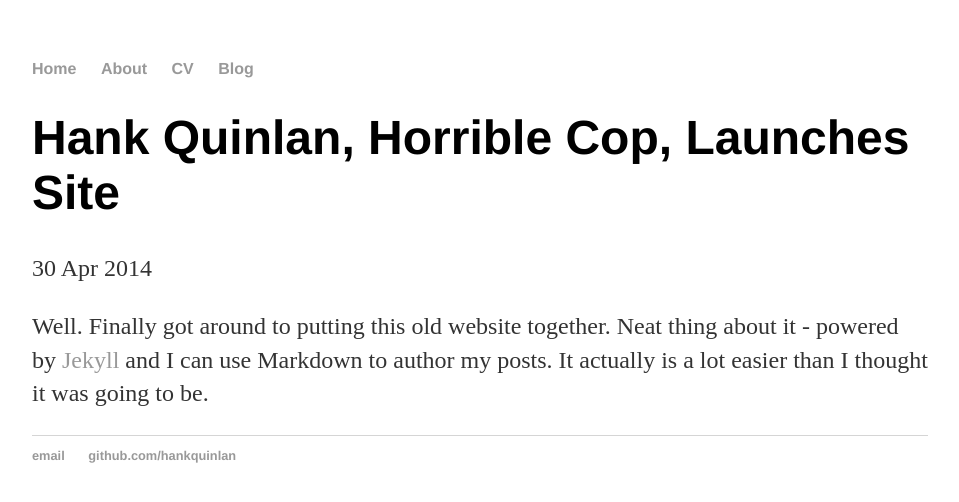
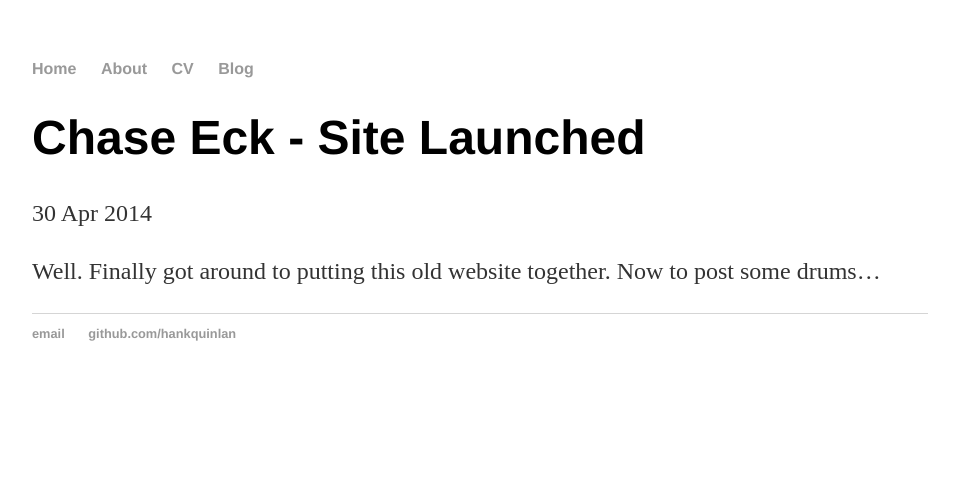
Before and after one commit to chase4eck/chase4eck.github.io, a Jekyll site: the page built from _posts/2014-04-30-hank-quinlan-site-launched.md, in a window 1280 px wide. Shown: the top 502 px of the page, without its empty margins (160-1119 px from the left). Built offline with Jekyll 4.4.1, drawn with Linux system fonts in a browser that asks for light colours.

Commit message:
Update 2014-04-30-hank-quinlan-site-launched.md

```diff
--- a/_posts/2014-04-30-hank-quinlan-site-launched.md
+++ b/_posts/2014-04-30-hank-quinlan-site-launched.md
@@ -1,7 +1,7 @@
 ---
 layout: post
-title: "Hank Quinlan, Horrible Cop, Launches Site"
+title: "Chase Eck - Site Launched"
 date: 2014-04-30
 ---
 
-Well. Finally got around to putting this old website together. Neat thing about it - powered by [Jekyll](http://jekyllrb.com) and I can use Markdown to author my posts. It actually is a lot easier than I thought it was going to be.
+Well. Finally got around to putting this old website together. Now to post some drums...
```
